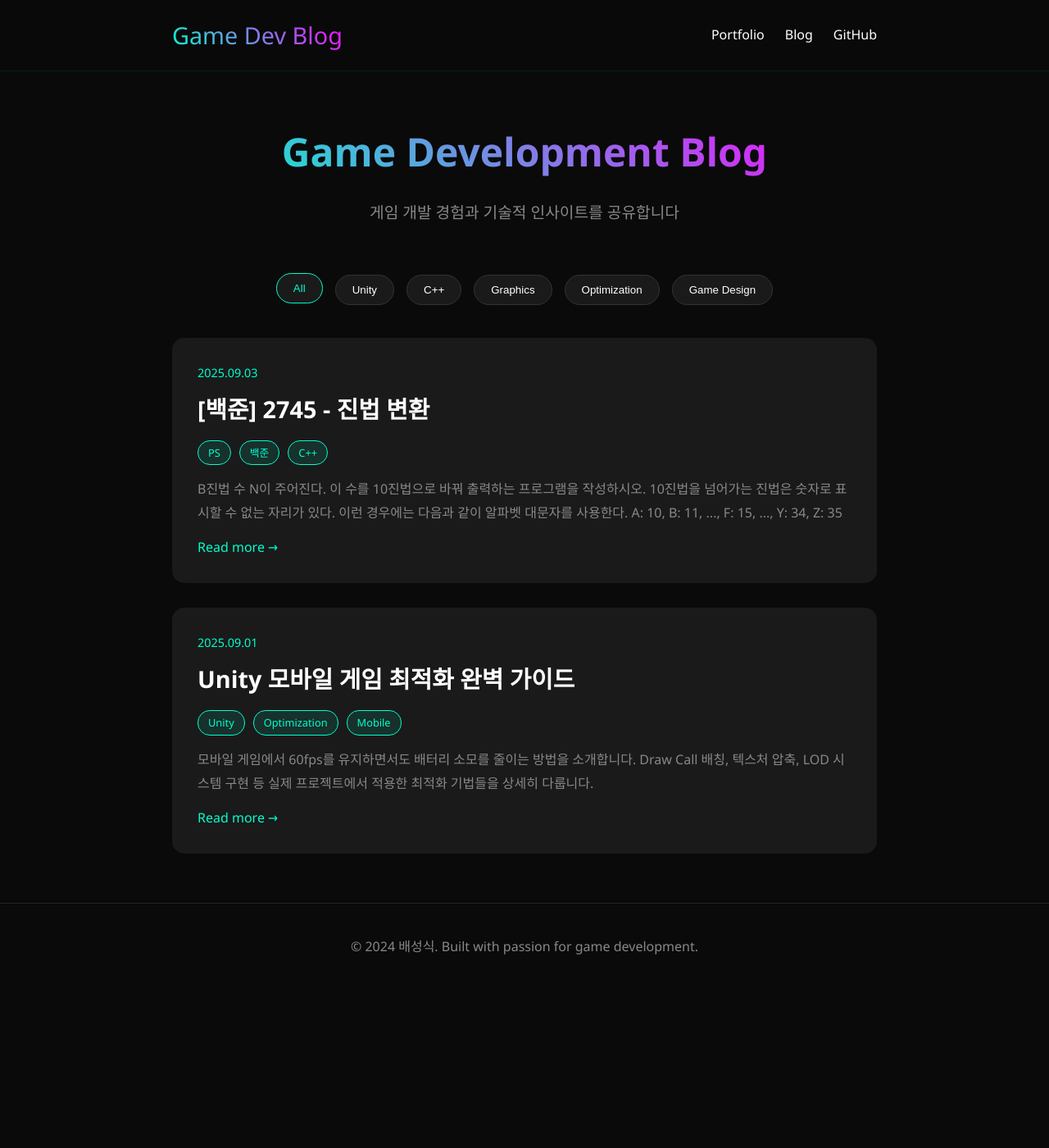
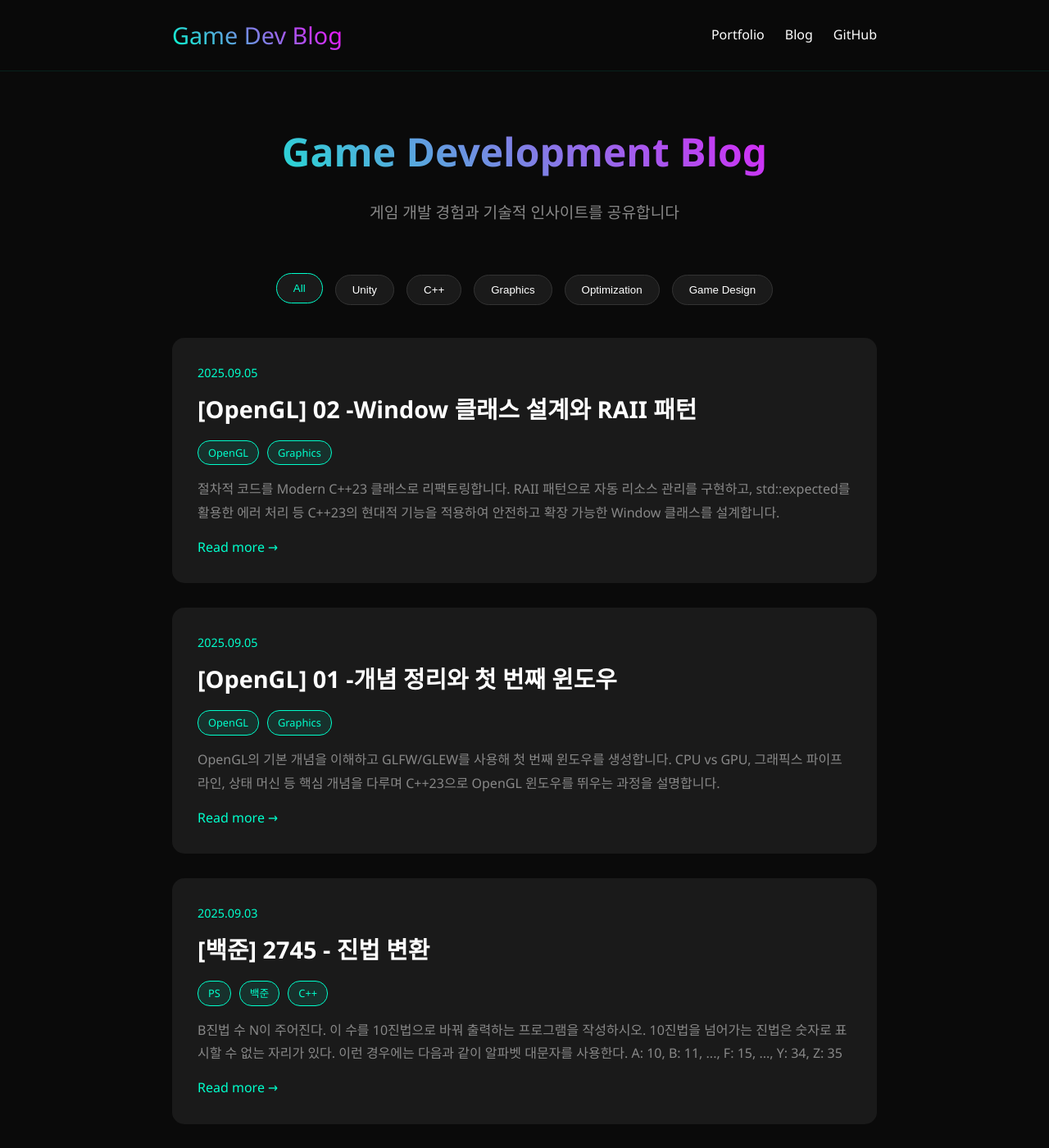
Before and after one commit to Labae/Labae.github.io, a Jekyll site: the page blog/index.html, which Jekyll copies as it is, in a window 1280 px wide and 1400 px high. Shown: the whole window at 82% size. Built offline with Jekyll 4.4.1, drawn with Linux system fonts in a browser that asks for light colours.

Commit message:
feat: update index

```diff
--- a/blog/index.html
+++ b/blog/index.html
@@ -283,7 +283,35 @@
             </a>
             -->
 
-            <!-- 포스트 1 -->
+            <a href="/blog/[OpenGL] 02 - Window 클래스 설계와 RAII 패턴.md" class="post-card">
+                <div class="post-date">2025.09.05</div>
+                <h2 class="post-title">[OpenGL] 02 -Window 클래스 설계와 RAII 패턴</h2>
+                <div class="post-tags">
+                    <span class="tag">OpenGL</span>
+                    <span class="tag">Graphics</span>
+                </div>
+                <p class="post-excerpt">
+                    절차적 코드를 Modern C++23 클래스로 리팩토링합니다. RAII 패턴으로 자동 리소스 관리를 구현하고,
+                    std::expected를 활용한 에러 처리 등 C++23의 현대적 기능을 적용하여 안전하고 확장 가능한 Window 클래스를 설계합니다.
+                </p>
+                <span class="read-more">Read more →</span>
+            </a>
+
+            <a href="/blog/[OpenGL] 01 - 개념 정리와 첫 번째 윈도우.md" class="post-card">
+                <div class="post-date">2025.09.05</div>
+                <h2 class="post-title">[OpenGL] 01 -개념 정리와 첫 번째 윈도우</h2>
+                <div class="post-tags">
+                    <span class="tag">OpenGL</span>
+                    <span class="tag">Graphics</span>
+                </div>
+                <p class="post-excerpt">
+                    OpenGL의 기본 개념을 이해하고 GLFW/GLEW를 사용해 첫 번째 윈도우를 생성합니다.
+                    CPU vs GPU, 그래픽스 파이프라인, 상태 머신 등 핵심 개념을 다루며
+                    C++23으로 OpenGL 윈도우를 뛰우는 과정을 설명합니다.
+                </p>
+                <span class="read-more">Read more →</span>
+            </a>
+
             <a href="/blog/2025-09-03-boj-2745.html" class="post-card">
                 <div class="post-date">2025.09.03</div>
                 <h2 class="post-title">[백준] 2745 - 진법 변환</h2>
@@ -300,7 +328,6 @@
                 <span class="read-more">Read more →</span>
             </a>
 
-            <!-- 포스트 1 -->
             <a href="/blog/unity-optimization-tips.html" class="post-card">
                 <div class="post-date">2025.09.01</div>
                 <h2 class="post-title">Unity 모바일 게임 최적화 완벽 가이드</h2>
```
Also changed, not shown: index.html (+24 -13 lines).
